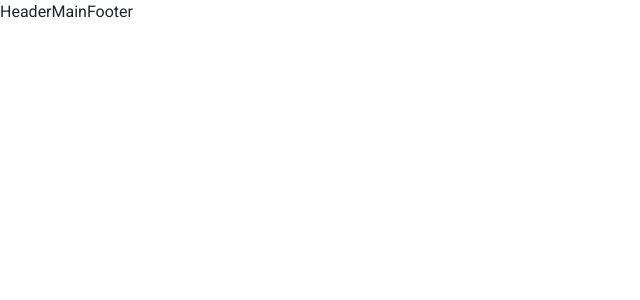
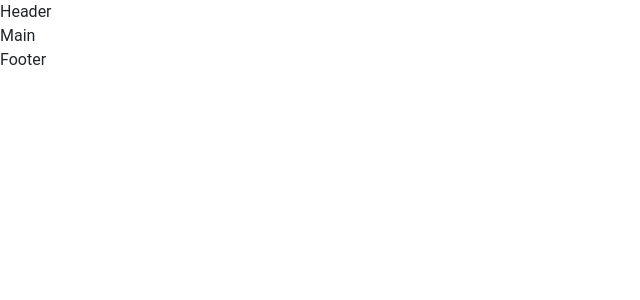
Before and after one commit to Jefflds/Future, a React (Vite) app: page / in a window 1280 px wide. Shown: the top 300 px of the page, without its empty margins (0-640 px from the left). Built offline with nearby package versions, Linux system fonts and the light colour scheme.

Commit message:
Deixando o HTML semântico.

```diff
--- a/package.json
+++ b/package.json
@@ -14,6 +14,7 @@
     "react": "^18.2.0",
     "react-bootstrap": "^2.9.1",
     "react-dom": "^18.2.0",
+    "react-router-dom": "^6.21.0",
     "styled-components": "^6.1.1"
   },
   "devDependencies": {
--- a/src/App.tsx
+++ b/src/App.tsx
@@ -1,14 +1,15 @@
+import React from "react";
+import GlobalStyle from "./styles/global";
+import Header from "./Layout/Header/Header";
+import Content from "./Layout/Content/Content";
 import Footer from "./Layout/Footer/Footer";
-import Header from "./Layout/Header/Header";
-import Main from "./Layout/Main/Main";
-import GlobalStyle from "./styles/global";
 
 function App() {
   return (
     <>
       <GlobalStyle />
       <Header />
-      <Main />
+      <Content />
       <Footer />
     </>
   );
--- /dev/null
+++ b/src/Layout/Content/Content.tsx
@@ -0,0 +1,11 @@
+import React from "react";
+
+const Content: React.FC = () => {
+  return <MainContainer>Main</MainContainer>;
+};
+
+export default Content;
+
+import styled from "styled-components";
+
+export const MainContainer = styled.main``;
--- a/src/Layout/Footer/Footer.tsx
+++ b/src/Layout/Footer/Footer.tsx
@@ -1,5 +1,11 @@
+import React from "react";
+
 const Footer: React.FC = () => {
-    return <>Footer</>
-}
+  return <FooterContainer>Footer</FooterContainer>;
+};
 
 export default Footer;
+
+import styled from "styled-components";
+
+export const FooterContainer = styled.footer``;
--- a/src/Layout/Header/Header.tsx
+++ b/src/Layout/Header/Header.tsx
@@ -1,5 +1,11 @@
+import React from "react";
+
 const Header: React.FC = () => {
-    return <>Header</>
-}
+  return <HeaderContainer>Header</HeaderContainer>;
+};
 
 export default Header;
+
+import styled from "styled-components";
+
+export const HeaderContainer = styled.header``;
--- a/src/Layout/Main/Main.tsx
+++ /dev/null
@@ -1,5 +0,0 @@
-const Main: React.FC = () => {
-    return <>Main</>
-}
-
-export default Main;
--- a/tsconfig.json
+++ b/tsconfig.json
@@ -20,6 +20,6 @@
     "noUnusedParameters": true,
     "noFallthroughCasesInSwitch": true
   },
-  "include": ["src"],
+  "include": ["/src"],
   "references": [{ "path": "./tsconfig.node.json" }]
 }
```
Also changed, not shown: 1 other file (tests, documents, lock files or other folders).
